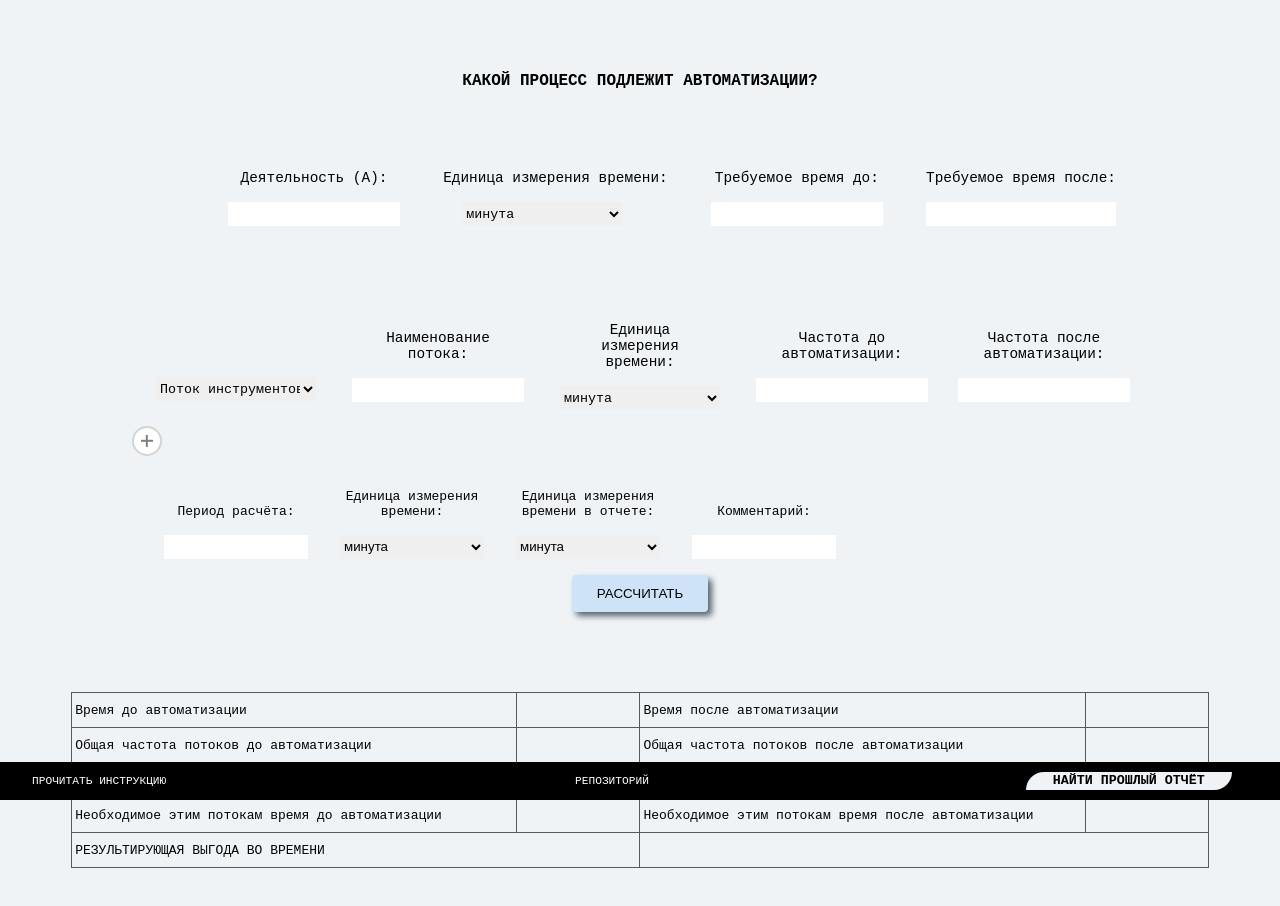
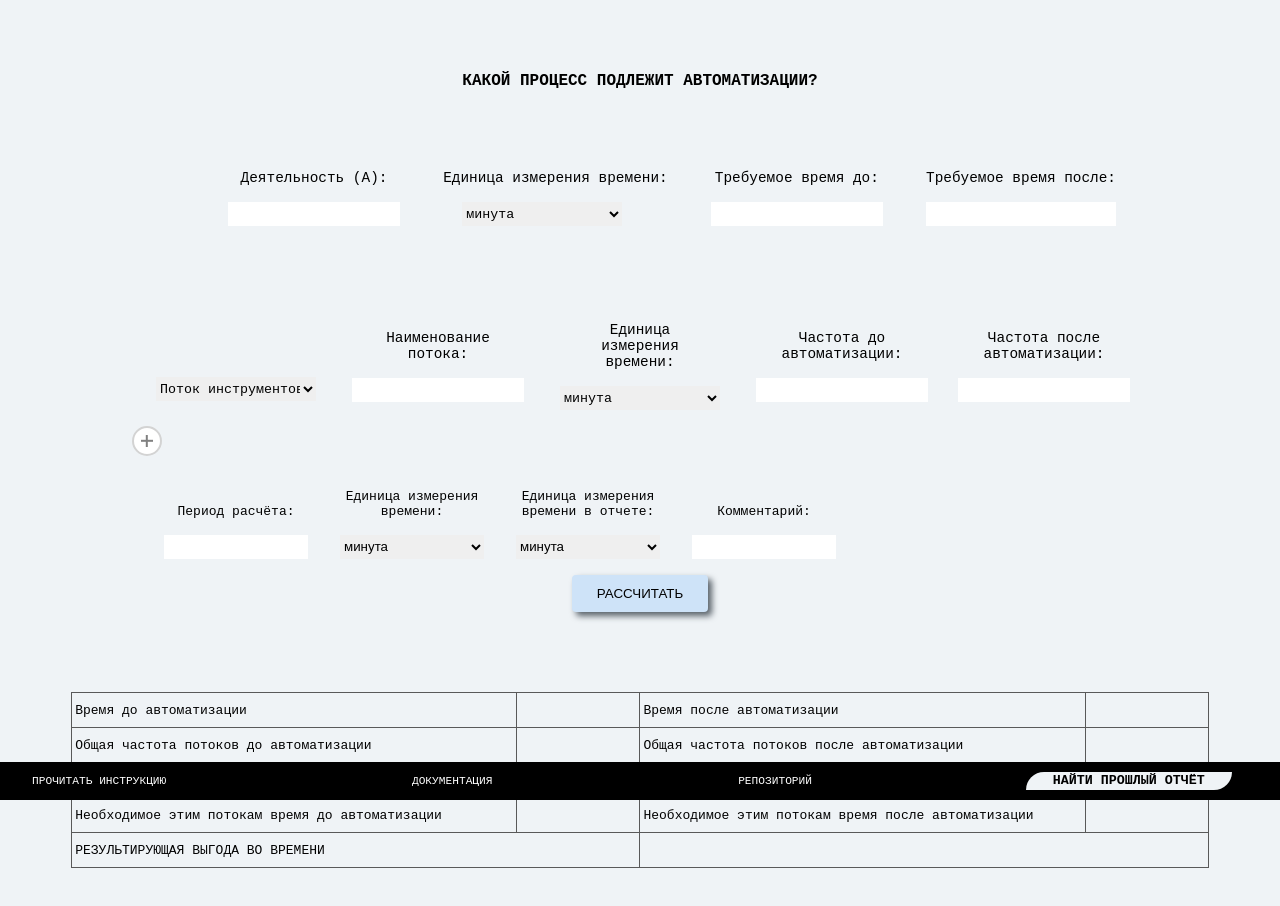
Before and after one commit to petiteprincesse/EffectsCalc, a website: page index.html in a window 1280 px wide. Drawn offline with Linux system fonts and the light colour scheme.

Commit message:
Update index.html

```diff
--- a/index.html
+++ b/index.html
@@ -161,6 +161,7 @@
 </div>
   <footer class="page-footer">
     <a href="https://github.com/petiteprincesse/EffectsCalc/wiki" class="link">Прочитать инструкцию</a>
+     <a href="https://github.com/petiteprincesse/EffectsCalc/blob/master/documentation.md" class="link">Документация</a>
     <a href="https://github.com/stankin/oop-app/tree/master/EffectsCalc" class="link">Репозиторий</a>
     <button class="search">Найти прошлый отчёт</button>
   </footer>
```
